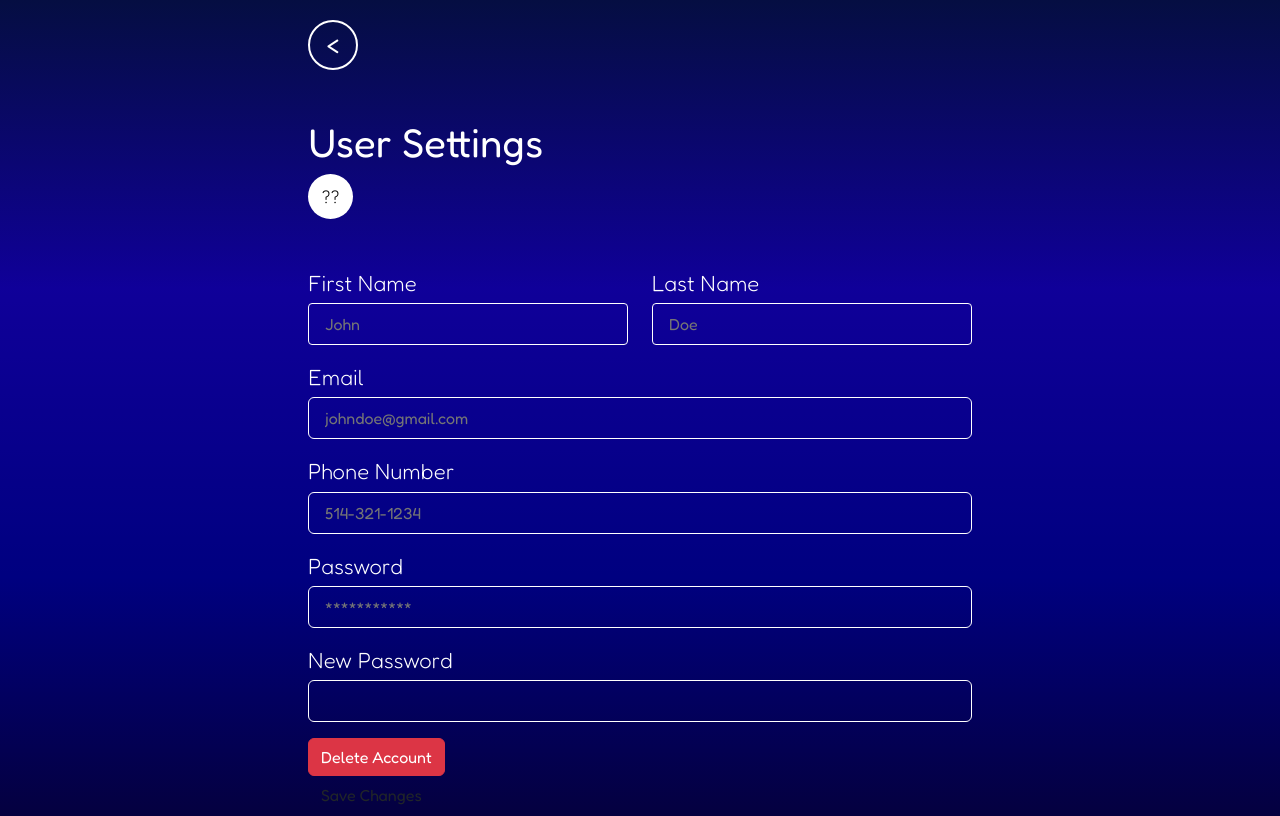
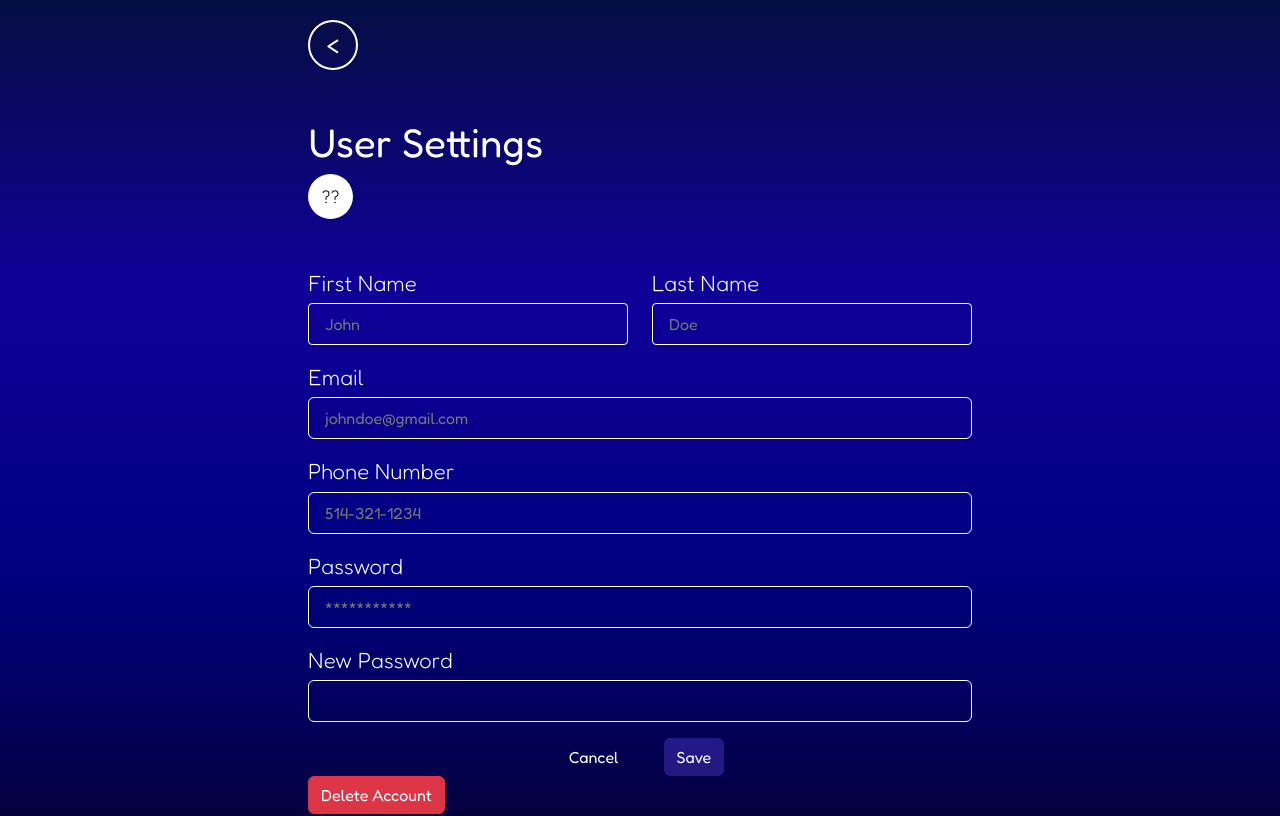
Before and after one commit to aliciaach/FilmBox, a React (Vite) app in the folder filmbox-app/client/: page /userSettings in a window 1280 px wide. Shown: the top 816 px of the page. Built offline with nearby package versions, Linux system fonts and the light colour scheme; no server answers; a web font is replaced by a local one.

Commit message:
ajout fonction cancel pour annuler les changment commencer par le use

```diff
--- a/filmbox-app/client/src/components/UserSettings.jsx
+++ b/filmbox-app/client/src/components/UserSettings.jsx
@@ -99,6 +99,13 @@ function UserSettings() {
       setMessage("Error while while updating user info ");
     }
   };
+
+  const handleSubmitCancel = (e) => {
+    e.preventDefault();
+    setTempoUser(user);
+    setMessage("Changes cancelled.");
+  };
+
 
   return (
 
@@ -315,6 +322,31 @@ function UserSettings() {
             Update Password
           </button>
         </form>*/}
+<div className="row justify-content-center">
+  <div className="col-auto">
+    <form onSubmit={handleSubmitCancel}>
+      <button type="submit" className="btn me-2" style={{ color: "white" }}>
+        Cancel
+      </button>
+    </form>
+  </div>
+
+  <div className="col-auto">
+    <form onSubmit={handleSubmitSave}>
+      <button
+        type="submit"
+        className="btn w-100"
+        style={{
+          backgroundColor: "rgba(111, 79, 255, 0.3)",
+          color: "white",
+        }}
+      >
+        Save
+      </button>
+    </form>
+  </div>
+</div>
+
 
         {/* Delete Account Form */}
         <form onSubmit={handleSubmitDelete}>
@@ -323,11 +355,7 @@ function UserSettings() {
           </button>
         </form>
 
-        <form onSubmit={handleSubmitSave}>
-          <button type="submit" className="btn">
-            Save Changes
-          </button>
-        </form>
+
 
         <p style={{ fontSize: '10px'}}>Ce site est protégé par reCAPTCHA et la politique de confidentialité et les conditions d'utilisation de FilmBox s'appliquent.</p>
       </div>
```
